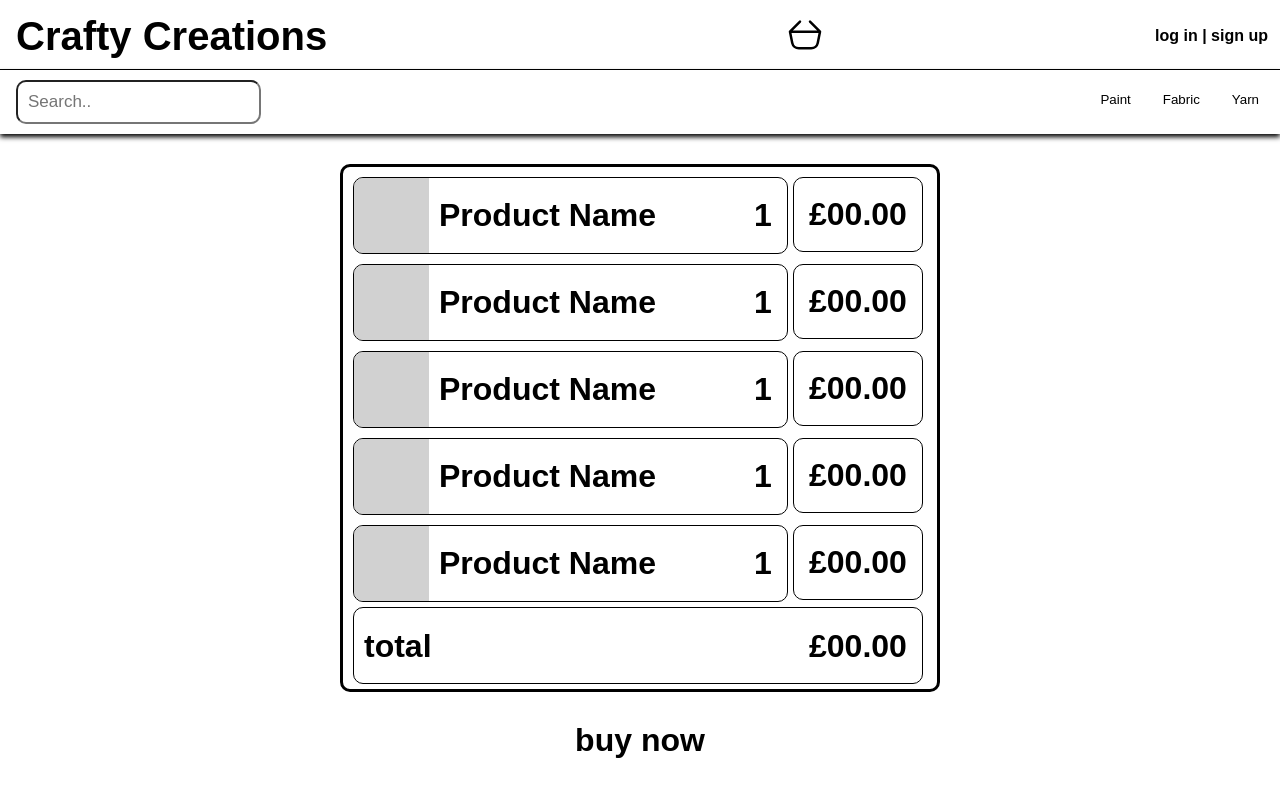
After one commit to ldamps/Crafty-Creations, a PHP site: page /basket.html in a window 1280 px wide. The commit adds this page. Run offline with PHP 8.4, Linux system fonts and the light colour scheme.

Commit message:
basket page

```diff
--- /dev/null
+++ b/basket.html
@@ -0,0 +1,167 @@
+<!DOCTYPE html>
+<html lang="en">
+
+<head>
+    <meta charset="UTF-8">
+    <meta name="viewport" content="width=device-width, initial-scale=1.0">
+    <title>Basket</title>
+    <link rel="stylesheet" href="style.css">
+</head>
+
+<body>
+    <nav class="topnav">
+        <a class="company" href="index.html">Crafty Creations</a>
+        <ul>
+            <img src="basketImage.svg" id="basketImage" class="button" href="#">
+            <a id='logInText' class="button" href="#">log in | sign up</a>
+        </ul>
+    </nav>
+
+    <nav class="selection">
+        <input type="text" placeholder="Search..">
+
+        <div class="yarn button">
+            <button class="dropbtn">Yarn
+                <i class="fa fa-caret-down"></i>
+            </button>
+            <div class="yarn-selection">
+                <a href="#">Show All</a>
+                <a href="#">Acrylic Yarn</a>
+            </div>
+        </div>
+
+        <div class="fabric button">
+            <button class="dropbtn">Fabric
+                <i class="fa fa-caret-down"></i>
+            </button>
+            <div class="fabric-selection">
+                <a href="#">Show All</a>
+            </div>
+        </div>
+
+        <div class="paint button">
+            <button class="dropbtn">Paint
+                <i class="fa fa-caret-down"></i>
+            </button>
+            <div class="paint-selection">
+                <a href="#">Show All</a>
+            </div>
+        </div>
+    </nav>
+
+    <div id="basketContentsBox">
+        <div class="basketItemBox">
+            <div class="basketItem button" href="product.html?productId">
+                <div class="basketItemInnerTable">
+                    <div class="basketItemImageBox">
+                    </div>
+                    <div class="basketItemNameBox">
+                        <h1>Product Name</h1>
+                    </div>
+                        <div class="basketQuantity">
+                            <h1>1</h1>
+                        </div>
+                </div>
+            </div>
+            <div class="basketItemPriceBox">
+                <div class="basketItemPrice">
+                    <h1>£00.00</h1>
+                </div>
+            </div>
+        </div>
+        <div class="basketItemBox">
+            <div class="basketItem button" href="product.html?productId">
+                <div class="basketItemInnerTable">
+                    <div class="basketItemImageBox">
+                    </div>
+                    <div class="basketItemNameBox">
+                        <h1>Product Name</h1>
+                    </div>
+                        <div class="basketQuantity">
+                            <h1>1</h1>
+                        </div>
+                </div>
+            </div>
+            <div class="basketItemPriceBox">
+                <div class="basketItemPrice">
+                    <h1>£00.00</h1>
+                </div>
+            </div>
+        </div>
+        <div class="basketItemBox">
+            <div class="basketItem button" href="product.html?productId">
+                <div class="basketItemInnerTable">
+                    <div class="basketItemImageBox">
+                    </div>
+                    <div class="basketItemNameBox">
+                        <h1>Product Name</h1>
+                    </div>
+                        <div class="basketQuantity">
+                            <h1>1</h1>
+                        </div>
+                </div>
+            </div>
+            <div class="basketItemPriceBox">
+                <div class="basketItemPrice">
+                    <h1>£00.00</h1>
+                </div>
+            </div>
+        </div>
+        <div class="basketItemBox">
+            <div class="basketItem button" href="product.html?productId">
+                <div class="basketItemInnerTable">
+                    <div class="basketItemImageBox">
+                    </div>
+                    <div class="basketItemNameBox">
+                        <h1>Product Name</h1>
+                    </div>
+                        <div class="basketQuantity">
+                            <h1>1</h1>
+                        </div>
+                </div>
+            </div>
+            <div class="basketItemPriceBox">
+                <div class="basketItemPrice">
+                    <h1>£00.00</h1>
+                </div>
+            </div>
+        </div>
+        <div class="basketItemBox">
+            <div class="basketItem button" href="product.html?productId">
+                <div class="basketItemInnerTable">
+                    <div class="basketItemImageBox">
+                    </div>
+                    <div class="basketItemNameBox">
+                        <h1>Product Name</h1>
+                    </div>
+                        <div class="basketQuantity">
+                            <h1>1</h1>
+                        </div>
+                </div>
+            </div>
+            <div class="basketItemPriceBox">
+                <div class="basketItemPrice">
+                    <h1>£00.00</h1>
+                </div>
+            </div>
+        </div>
+        <div id="basketTotalBox">
+            <div id="basketTotal">
+                <div id="basketTotalText">
+                    <h1>total</h1>
+                </div>
+                <div id="basketTotalPrice">
+                    <h1>£00.00</h1>
+                </div>
+            </div>
+        </div>
+    </div>
+
+    <div id="buyNowBox" class="button">
+        <h1>buy now</h1>
+    </div>
+
+</body>
+<script src="script.js"></script>
+
+</html>
--- a/product.html
+++ b/product.html
@@ -12,6 +12,7 @@
     <nav class="topnav">
         <a class="company" href="index.html">Crafty Creations</a>
         <ul>
+            <img src="basketImage.svg" id="basketImage" class="button" href="#">
             <a id='logInText' class="button" href="#">log in | sign up</a>
         </ul>
     </nav>
@@ -47,6 +48,7 @@
             </div>
         </div>
     </nav>
+
     <div id="heroProductContainer">
         <h1 id="heroProductName">Product Name</h1>
         <div id="heroProductImages">
--- a/style.css
+++ b/style.css
@@ -62,6 +62,15 @@ body {
     padding-left: 7px;
     padding-right: 7px;
     color: var(--secondary-color);
+}
+
+#basketImage {
+    width: 40px;
+    height: 100%;
+    margin-top: 15px;
+    margin-left: 34.5%;
+    margin-right: 0;
+    border-radius: 10px;
 }
 
 .topnav ul a {
@@ -308,6 +317,125 @@ body {
     font-weight: 500;
 }
 
+#basketContentsBox {
+    width: 600px;
+    min-height: 300px;
+    border-style: solid;
+    margin: auto;
+    border-width: 3px;
+    border-radius: 10px;
+    overflow: hidden;
+    margin-top: 30px;
+    padding: 5px;
+}
+
+.basketItemBox {
+    display: table;
+    width: 580px;
+    height: 50px;
+    vertical-align: middle;
+    border-spacing: 5px;
+}
+
+.basketItem, #basketTotalBox {
+    display: table-cell;
+    height: 75px;
+    width: 450px;
+    border-style: solid;
+    border-color: var(--secondary-color);
+    border-width: 1px;
+    border-radius: 10px;
+    overflow: hidden;
+    vertical-align: middle;
+    border-spacing: 0px;
+}
+
+#basketTotalBox {
+    height: 75px;
+    width: 570px;
+    transform: translateX(5px);
+    vertical-align: middle;
+}
+
+#basketTotal {
+    display: table;
+    vertical-align: middle;
+    height: 75px;
+}
+
+.basketItemInnerTable {
+    display: table;
+    vertical-align: middle;
+}
+
+.basketItemImageBox {
+    display: table-cell;
+    height: 75px;
+    width: 75px;
+    background-image: url("placeholder-image.png");
+    margin: 0;
+    padding: 0;
+}
+
+.basketItemNameBox {
+    display: table-cell;
+    vertical-align: middle;
+    padding: 10px;
+    width: 325px;
+}
+
+.basketQuantitySelector {
+    display: table;
+    vertical-align: middle;
+    margin-left: 15px;
+    margin-top: 12px;
+}
+
+.basketQuantity {
+    display: table-cell;
+    vertical-align: middle;
+}
+
+#basketTotalText, #basketTotalPrice {
+    display: table-cell;
+    height: 75px;
+    padding-top: 20px;
+}
+
+#basketTotalText {
+    width: 455px;
+    padding-left: 10px;
+}
+
+
+.basketQuantity, .basketItemNameBox h1, .basketItemPrice, #basketTotalText, #basketTotalPrice, #buyNowBox h1 {
+    font-family: arial;
+    font-weight: 750;
+    color: var(--secondary-color);
+}
+
+.basketItemPriceBox {
+    border-style: solid;
+    border-color: var(--secondary-color);
+    border-radius: 10px;
+    border-width: 1px;
+    height: 75px;
+    width: 130px;
+    vertical-align: middle;
+    padding-left: 15px;
+    padding-top: 18px;
+}
+
+#buyNowBox {
+    margin: auto;
+    margin-top: 10px;
+    width: 175px;
+    height: 75px;
+    text-align: center;
+    padding-top: 20px;
+    border-radius: 10px;
+}
+
 .buttonClickDown {
     animation-name: buttonClickDown;
     animation-duration: 0.30s;
```
Also changed, not shown: script.js (+72 -2 lines), basketImage.svg (added).
